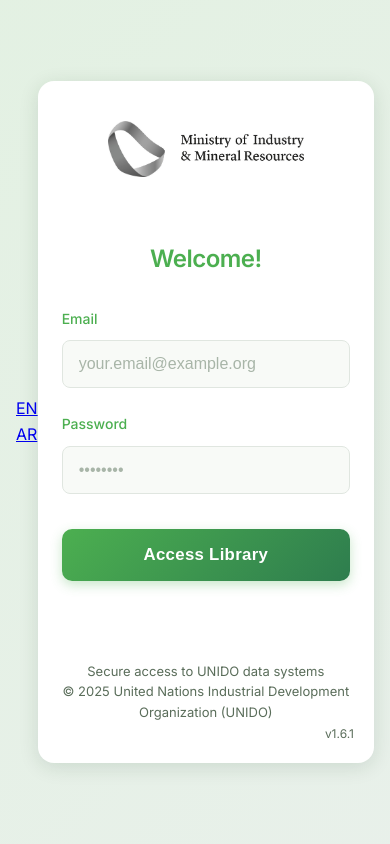
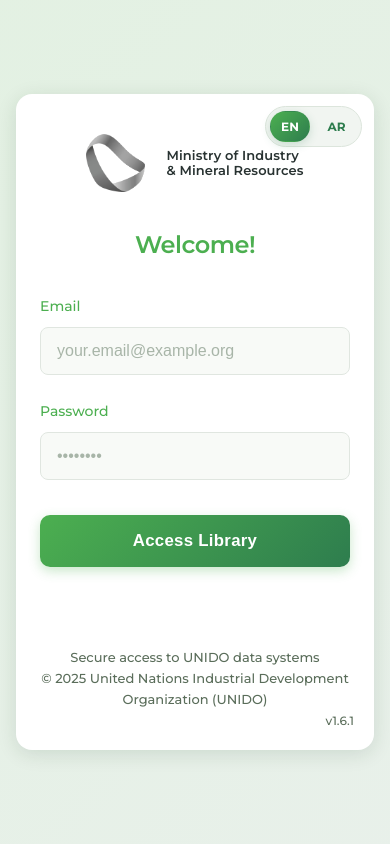
Before and after one commit to daymler83/indicatorlibrary, a FastAPI app: page / in a window 390 px wide. Run offline with FastAPI, Linux system fonts and the light colour scheme.

Commit message:
Harden startup, fix subpath routing, and refine landing/dashboard UI

```diff
--- a/main.py
+++ b/main.py
@@ -45,8 +45,8 @@ from routers import translate_page
 # App setup
 # --------------------
 #app = FastAPI()
-
-app = FastAPI(root_path="/indicator-library")
+APP_ROOT_PATH = "/indicator-library"
+app = FastAPI(root_path=APP_ROOT_PATH)
 
 # Allow CORS for local frontend
 app.add_middleware(
@@ -75,6 +75,19 @@ async def measure_api_time(request: Request, call_next):
     duration = time.perf_counter() - start
     api_times.append(duration)
     return response
+
+
+@app.middleware("http")
+async def normalize_indicator_library_prefix(request: Request, call_next):
+    """
+    Allow both direct local access (/indicator-library/...) and proxied access
+    where NGINX strips the prefix before forwarding.
+    """
+    path = request.scope.get("path", "")
+    if path == APP_ROOT_PATH or path.startswith(f"{APP_ROOT_PATH}/"):
+        normalized = path[len(APP_ROOT_PATH):] or "/"
+        request.scope["path"] = normalized
+    return await call_next(request)
 
 
 @app.on_event("startup")
--- a/templates/landing_page.html
+++ b/templates/landing_page.html
@@ -5,7 +5,7 @@
   <meta charset="UTF-8">
   <meta name="viewport" content="width=device-width, initial-scale=1.0">
   <title>{{ 'مكتبة مؤشرات يونيدو - تسجيل الدخول' if current_lang == 'ar' else 'UNIDO Indicator Library - Login' }}</title>
-  <link href="https://fonts.googleapis.com/css2?family=Inter:wght@300;400;500;600;700&display=swap" rel="stylesheet">
+  <link href="https://fonts.googleapis.com/css2?family=Inter:wght@300;400;500;600;700&family=Montserrat:wght@500;600;700&display=swap" rel="stylesheet">
   <style>
     :root {
       --primary-dark: #0a2e1a;
@@ -26,7 +26,7 @@
     }
 
     body {
-      font-family: 'Inter', sans-serif;
+      font-family: 'Montserrat', 'Inter', sans-serif;
       background-color: var(--light);
       color: var(--text);
       line-height: 1.6;
@@ -72,13 +72,14 @@
 
 
   .app-info h1 {
+    font-family: 'Montserrat', 'Inter', sans-serif;
     font-size: 28px;
-    font-weight: 700;
-    color: white;
+    font-weight: 600;
+    color: #F5F7F2;
     margin-bottom: 15px;
     line-height: 1.3;
-    text-shadow: 1px 1px 3px rgba(0, 0, 0, 0.2);
-    letter-spacing: 0.5px;
+    text-shadow: 0 2px 8px rgba(0, 0, 0, 0.25);
+    letter-spacing: 0.2px;
   }
 
   .features-list li {
@@ -109,19 +110,47 @@
     }
 
     .logo-container {
-      text-align: center;
-      margin-bottom: 40px;
+      margin-bottom: 34px;
     }
 
-    .logo {
-      height: 70px;
-      width: auto;
-      margin-bottom: 15px;
-      transition: transform 0.3s ease;
+    .brand-lockup {
+      display: flex;
+      align-items: center;
+      justify-content: center;
+      gap: 14px;
     }
 
-    .logo:hover {
-      transform: scale(1.05);
+    .brand-symbol-wrap {
+      width: 78px;
+      height: 70px;
+      overflow: hidden;
+      flex: 0 0 auto;
+    }
+
+    .brand-symbol {
+      width: 246px;
+      height: 70px;
+      object-fit: cover;
+      object-position: left center;
+      display: block;
+      filter: contrast(1.05);
+    }
+
+    .brand-text {
+      text-align: left;
+      line-height: 1.15;
+      color: #283231;
+      font-weight: 600;
+      letter-spacing: 0.1px;
+      font-size: 15px;
+    }
+
+    html[dir="rtl"] .brand-lockup {
+      flex-direction: row-reverse;
+    }
+
+    html[dir="rtl"] .brand-text {
+      text-align: right;
     }
 
     .login-form h2 {
@@ -216,6 +245,46 @@
       color: var(--text-light);
     }
 
+    .lang-switcher {
+      position: absolute;
+      top: 18px;
+      right: 18px;
+      display: inline-flex;
+      gap: 6px;
+      padding: 4px;
+      border-radius: 999px;
+      background: #f1f5f1;
+      border: 1px solid #dce5dc;
+      z-index: 2;
+    }
+
+    html[dir="rtl"] .lang-switcher {
+      right: auto;
+      left: 18px;
+    }
+
+    .lang-btn {
+      text-decoration: none;
+      font-size: 12px;
+      font-weight: 700;
+      letter-spacing: 0.3px;
+      color: var(--primary-light);
+      padding: 5px 10px;
+      border-radius: 999px;
+      transition: all 0.2s ease;
+      border: 1px solid transparent;
+    }
+
+    .lang-btn:hover {
+      background: #e6f1e8;
+    }
+
+    .lang-btn.active {
+      background: linear-gradient(135deg, var(--primary), var(--primary-light));
+      color: #fff;
+      box-shadow: 0 3px 10px rgba(46, 125, 78, 0.2);
+    }
+
 
     .app-title {
         font-family: 'Segoe UI', Tahoma, Geneva, Verdana, sans-serif;
@@ -296,7 +365,29 @@
         padding: 2rem 1.5rem;
       }
 
-      .logo { height: 56px; }
+      .lang-switcher {
+        top: 12px;
+        right: 12px;
+      }
+
+      html[dir="rtl"] .lang-switcher {
+        right: auto;
+        left: 12px;
+      }
+
+      .brand-symbol-wrap {
+        width: 66px;
+        height: 58px;
+      }
+
+      .brand-symbol {
+        width: 204px;
+        height: 58px;
+      }
+
+      .brand-text {
+        font-size: 13px;
+      }
 
       .features-list {
         display: none;
@@ -350,13 +441,6 @@
   </style>
 </head>
 <body>
-  <div class="position-fixed top-0 end-0 p-3" style="z-index: 10;">
-    <div class="btn-group btn-group-sm shadow-sm" role="group">
-      <a class="btn {% if current_lang == 'en' %}btn-success{% else %}btn-outline-success{% endif %}" href="?lang=en">EN</a>
-      <a class="btn {% if current_lang == 'ar' %}btn-success{% else %}btn-outline-success{% endif %}" href="?lang=ar">AR</a>
-    </div>
-  </div>
-
   <div class="login-container">
     <div class="login-image">
       <div class="app-info">
@@ -371,8 +455,23 @@
       </ul>
     </div>
     <div class="login-form-container">
+      <div class="lang-switcher" role="group" aria-label="Language switcher">
+        <a class="lang-btn {% if current_lang == 'en' %}active{% endif %}" href="?lang=en">EN</a>
+        <a class="lang-btn {% if current_lang == 'ar' %}active{% endif %}" href="?lang=ar">AR</a>
+      </div>
       <div class="logo-container">
-        <img src="/indicator-library/static/logo.png" alt="{{ 'شعار يونيدو' if current_lang == 'ar' else 'UNIDO Logo' }}" class="logo">
+        <div class="brand-lockup">
+          <div class="brand-symbol-wrap">
+            <img src="static/logo.png" alt="{{ 'شعار يونيدو' if current_lang == 'ar' else 'UNIDO Logo' }}" class="brand-symbol">
+          </div>
+          <div class="brand-text">
+            {% if current_lang == 'ar' %}
+            وزارة الصناعة<br>والثروة المعدنية
+            {% else %}
+            Ministry of Industry<br>&amp; Mineral Resources
+            {% endif %}
+          </div>
+        </div>
       </div>
 
       <form id="loginForm" class="login-form">
@@ -415,7 +514,7 @@
       errorEl.style.opacity = 0;
 
       try {
-        const response = await fetch(`/indicator-library/auth/login`, {
+        const response = await fetch(`auth/login`, {
           method: "POST",
           headers: {
             "Content-Type": "application/x-www-form-urlencoded"
@@ -430,7 +529,7 @@
 
         if (response.ok && data.access_token) {
           localStorage.setItem("access_token", data.access_token);
-          window.location.href = "/indicator-library/dashboard?lang={{ current_lang }}";
+          window.location.href = "dashboard?lang={{ current_lang }}";
         } else {
           errorEl.textContent = data.detail || "{{ 'فشل التحقق. يرجى مراجعة بيانات الدخول.' if current_lang == 'ar' else 'Authentication failed. Please check your credentials.' }}";
           errorEl.style.opacity = 1;
```
Also changed, not shown: templates/dashboard.html (+37 -2 lines), 4 other files.
